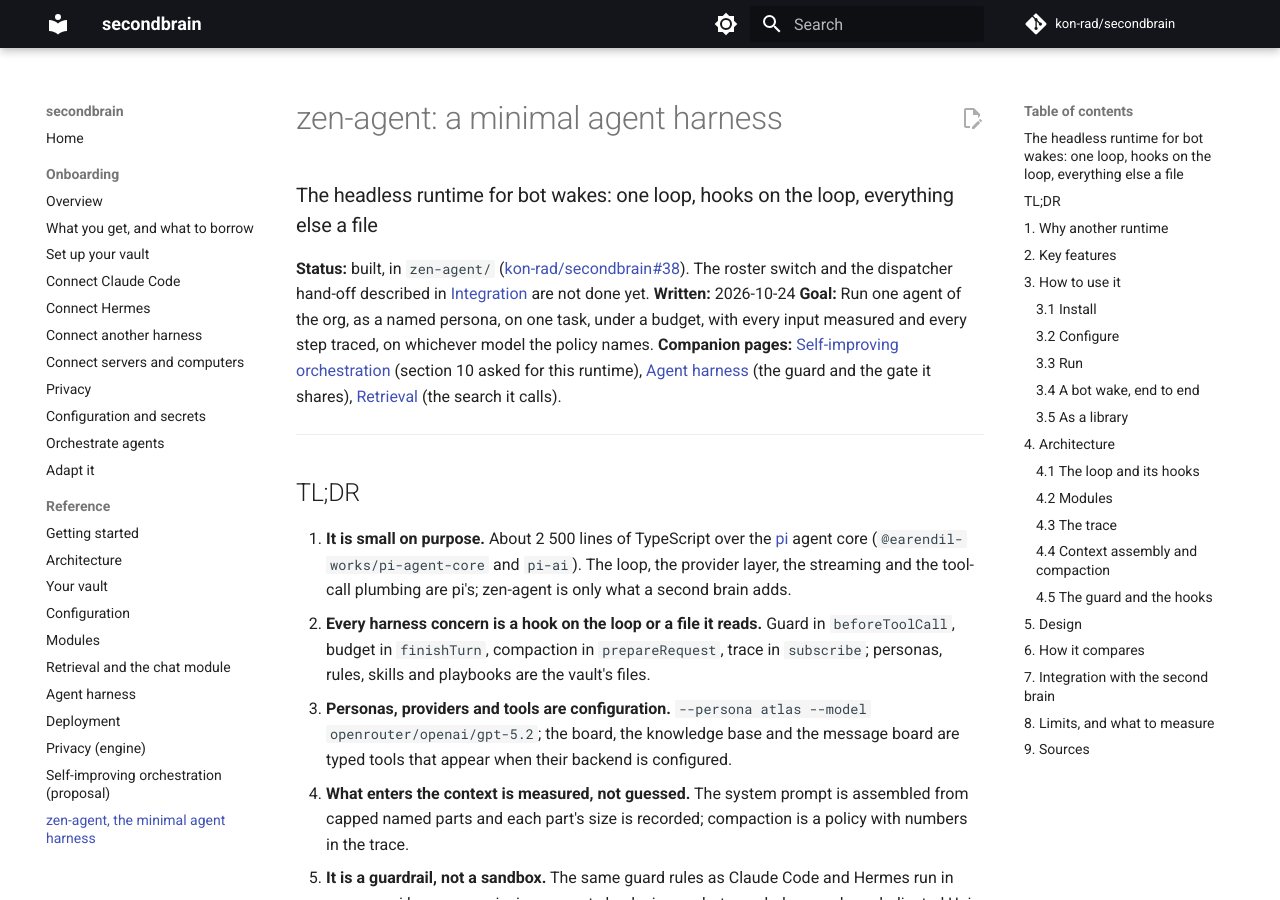
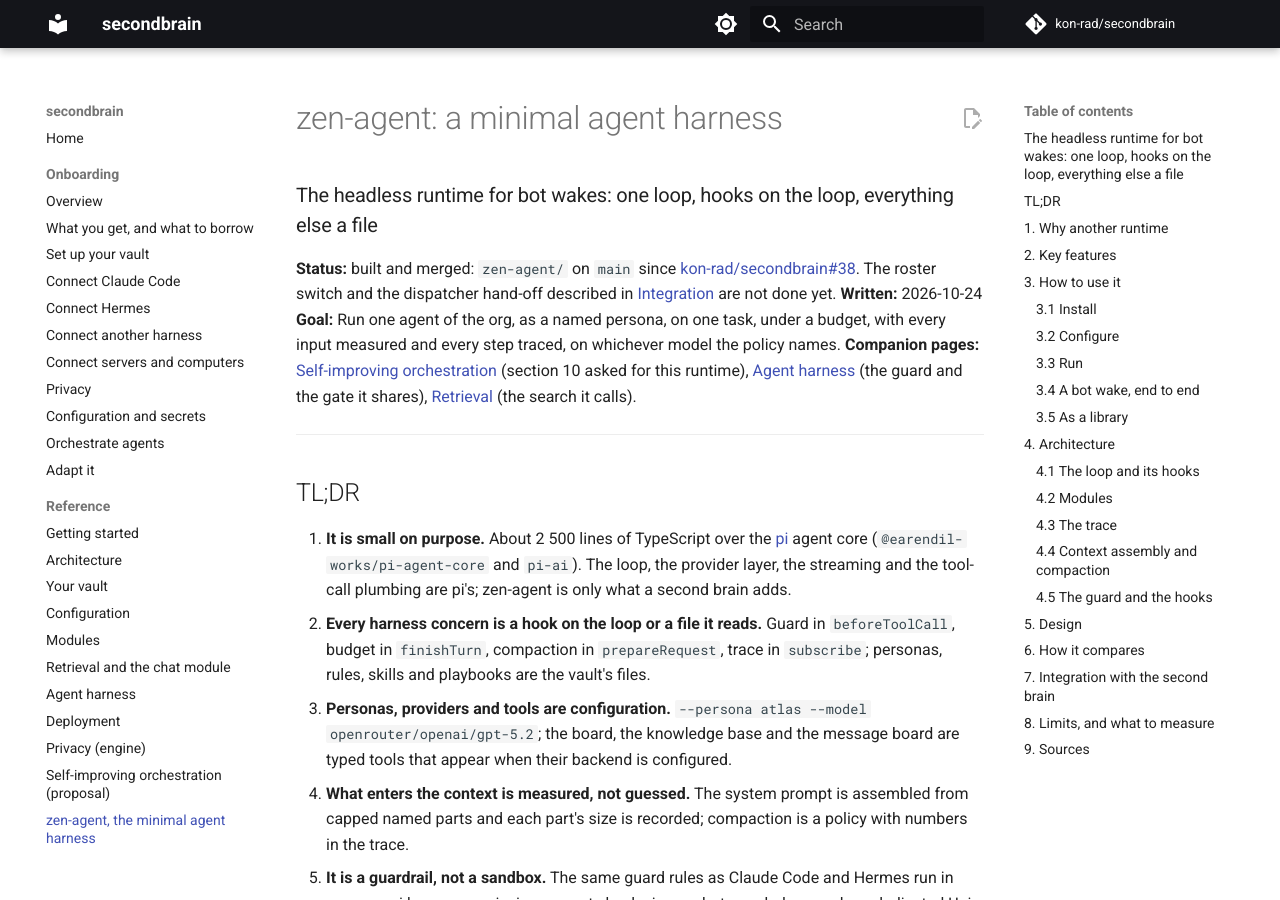
Before and after one commit to kon-rad/argo, an MkDocs documentation site: the page built from docs/zen-agent.md, in a window 1280 px wide and 900 px high. Built offline with MkDocs 1.6.1 and Material for MkDocs 9.7.7, drawn with Linux system fonts in a browser that asks for light colours; comment, search, counter and statistics services are not loaded.

Commit message:
docs(zen-agent): say the code is merged in the status line
Co-Authored-By: Claude Fable 5.1 <noreply@anthropic.com>
Claude-Session: https://claude.ai/code/session_01LLhtfG8Fy8FCdKXok6H1KZ

```diff
--- a/docs/zen-agent.md
+++ b/docs/zen-agent.md
@@ -2,7 +2,7 @@
 
 ### The headless runtime for bot wakes: one loop, hooks on the loop, everything else a file
 
-**Status:** built, in `zen-agent/` ([kon-rad/secondbrain#38](https://github.com/kon-rad/secondbrain/pull/38)). The roster switch and the dispatcher hand-off described in [Integration](#7-integration-with-the-second-brain) are not done yet.
+**Status:** built and merged: `zen-agent/` on `main` since [kon-rad/secondbrain#38](https://github.com/kon-rad/secondbrain/pull/38). The roster switch and the dispatcher hand-off described in [Integration](#7-integration-with-the-second-brain) are not done yet.
 **Written:** 2026-10-24
 **Goal:** Run one agent of the org, as a named persona, on one task, under a budget, with every input measured and every step traced, on whichever model the policy names.
 **Companion pages:** [Self-improving orchestration](self-improvement.md) (section 10 asked for this runtime), [Agent harness](agent-harness.md) (the guard and the gate it shares), [Retrieval](rag.md) (the search it calls).
```
